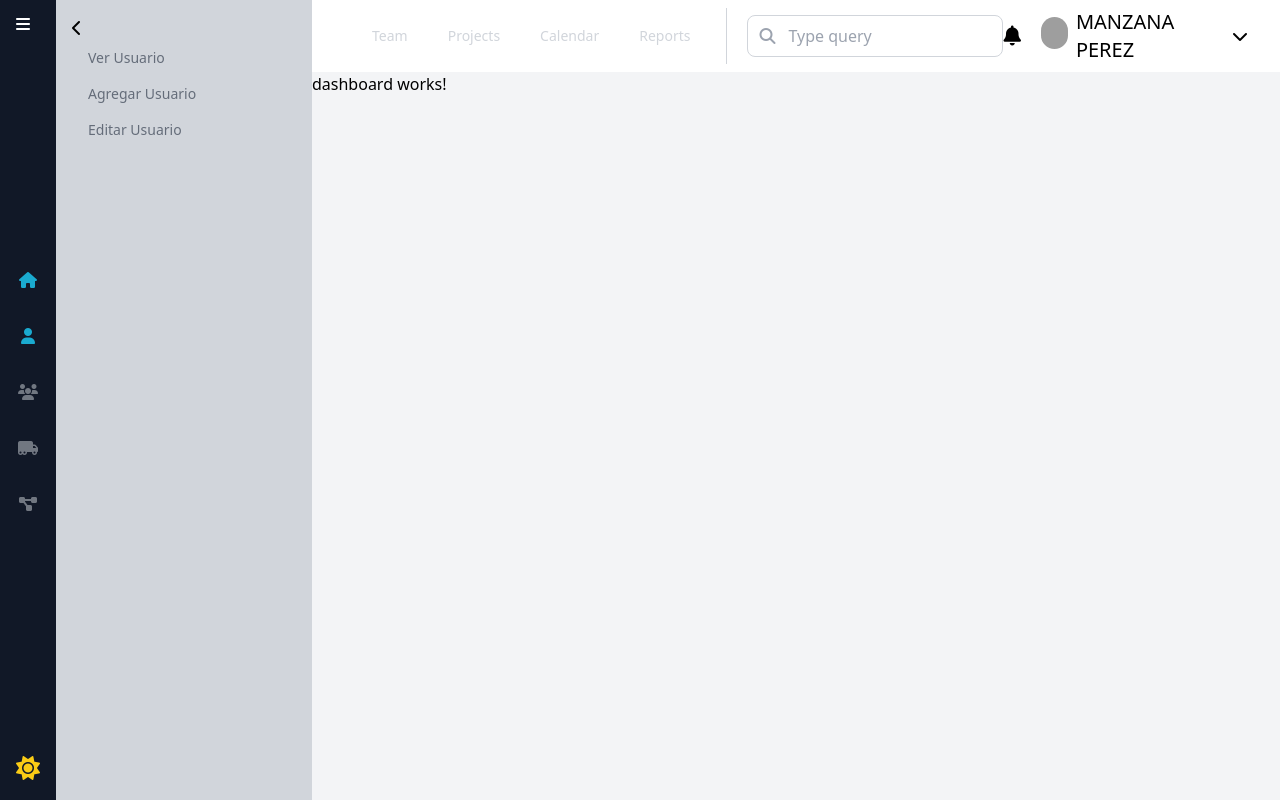
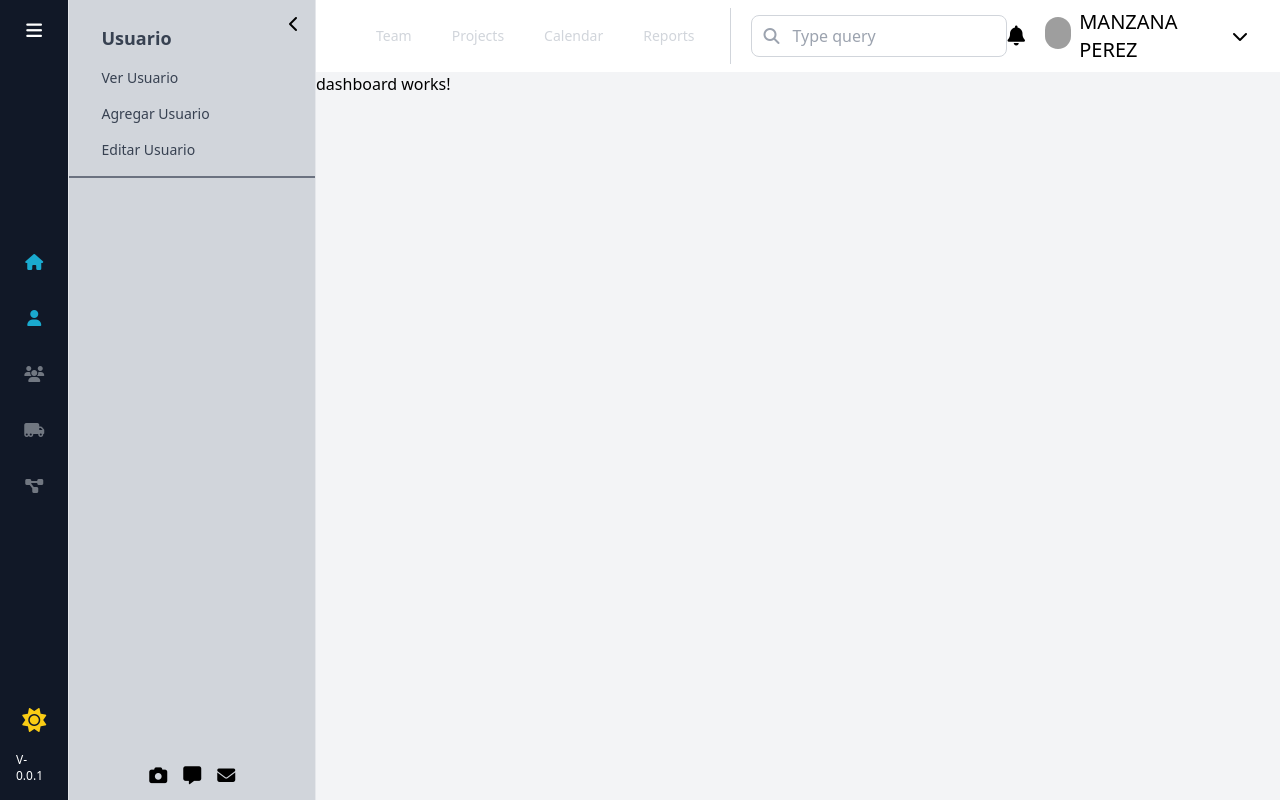
Before and after one commit to Orianig/angular-dashboard, an Angular app: page /dashboard in a window 1280 px wide. Both pictures are taken after a click on the icon 28 px from the left and 336 px from the top of the page. Built offline with nearby package versions, Linux system fonts and the light colour scheme; grey boxes are pictures that could not be loaded.

Commit message:
style: add submenu icons - color - darkmode

```diff
--- a/src/app/shared/layout/navbar/navbar.component.html
+++ b/src/app/shared/layout/navbar/navbar.component.html
@@ -16,22 +16,22 @@
       <div class="ml-10 flex items-baseline space-x-4 mr-6">
         <a
           href="#"
-          class="text-gray-300 hover:bg-gray-700 hover:text-white rounded-md px-3 py-2 text-sm font-medium"
+          class="text-gray-300 hover:bg-gray-700 hover:text-white rounded-md px-3 py-2 text-sm font-medium dark:hover:bg-primary-800/20"
           >Team</a
         >
         <a
           href="#"
-          class="text-gray-300 hover:bg-gray-700 hover:text-white rounded-md px-3 py-2 text-sm font-medium"
+          class="text-gray-300 hover:bg-gray-700 hover:text-white rounded-md px-3 py-2 text-sm font-medium dark:hover:bg-primary-800/20"
           >Projects</a
         >
         <a
           href="#"
-          class="text-gray-300 hover:bg-gray-700 hover:text-white rounded-md px-3 py-2 text-sm font-medium"
+          class="text-gray-300 hover:bg-gray-700 hover:text-white rounded-md px-3 py-2 text-sm font-medium dark:hover:bg-primary-800/20"
           >Calendar</a
         >
         <a
           href="#"
-          class="text-gray-300 hover:bg-gray-700 hover:text-white rounded-md px-3 py-2 text-sm font-medium"
+          class="text-gray-300 hover:bg-gray-700 hover:text-white rounded-md px-3 py-2 text-sm font-medium dark:hover:bg-primary-800/20"
           >Reports</a
         >
       </div>
--- a/src/app/shared/layout/sidebar/sidebar.component.html
+++ b/src/app/shared/layout/sidebar/sidebar.component.html
@@ -1,7 +1,9 @@
-<div class="hidden lg:flex h-full relative">
+<div class="hidden lg:flex h-full relative bg-gray-100 dark:bg-slate-900">
   <!-- Main menu bar -->
-  <div class="flex flex-col gap-4 bg-gray-900 text-white p-4 z-10">
-    <i class="fa-solid fa-bars"></i>
+  <div
+    class="flex flex-col gap-4 bg-gray-900 text-white p-4 z-10 border-r dark:border-gray-500"
+  >
+    <i class="fa-solid fa-bars flex justify-center text-lg"></i>
     <div class="flex flex-col items-center justify-center flex-auto gap-10">
       <i
         *ngFor="let items of menuItemsList"
@@ -16,39 +18,56 @@
       </i>
     </div>
     <!-- theme button -->
-    <div class="flex items-center">
+    <div class="flex justify-center">
       <button class="focus:outline-none" (click)="toggleTheme()">
         <i *ngIf="isDarkMode" class="fas fa-moon text-yellow-400 text-2xl"></i>
         <i *ngIf="!isDarkMode" class="fas fa-sun text-yellow-400 text-2xl"></i>
       </button>
     </div>
+    <p class="flex justify-center dark:text-gray-200 text-xs">V-0.0.1</p>
   </div>
   <!-- Sub menu bar -->
   <div
-    class="bg-gray-300 transition-all ease-in-out delay-150 overflow-hidden"
+    class="flex flex-col justify-between border-r dark:border-gray-500 bg-gray-300 transition-all ease-in-out delay-150 overflow-hidden dark:bg-slate-900 relative"
     [ngClass]="{
       'translate-x-0 w-64 p-4': activeMenu !== null,
       '-translate-x-64 w-0': activeMenu === null
     }"
   >
     <i
-      class="fa-solid fa-chevron-left cursor-pointer opacity-70 transition-opacity hover:opacity-100"
+      class="fa-solid fa-chevron-left cursor-pointer opacity-70 hover:opacity-100 dark:text-gray-200 absolute right-4"
       (click)="toggleSubmenu(null)"
       [ngStyle]="{ opacity: activeMenu === null ? '70' : '100' }"
     ></i>
+
+    <!-- Nombre del menú -->
+    <section>
+      <h2
+        class="px-4 py-2 text-lg text-gray-700 font-bold dark:text-gray-400"
+        *ngIf="activeMenu"
+      >
+        {{ activeMenu }}
+      </h2>
       <ul>
         <!-- Contenido de los submenús -->
         <li
           *ngFor="let subItems of subMenuItemsList"
-        class="cursor-pointer opacity-70 transition-opacity hover:opacity-100"
+          class="cursor-pointer transition-all"
         >
           <a
             [routerLink]="subItems.route"
-          class="block px-4 py-2 text-sm text-gray-700"
+            class="block px-4 py-2 text-sm text-gray-700 dark:text-gray-200 dark:hover:bg-primary-800/20"
           >
             {{ subItems.name }}
           </a>
         </li>
       </ul>
+      <hr class="mt-2 border border-gray-500 -ml-4 -mr-4" />
+    </section>
+    <!-- segundo item  -->
+    <span class="flex justify-center text-lg dark:text-gray-500 gap-4">
+      <i class="fa-solid fa-camera"></i>
+      <i class="fa-solid fa-message"></i><i class="fa-solid fa-envelope"></i>
+    </span>
   </div>
 </div>
```
Lines whose indentation alone changed are shown as unchanged.
